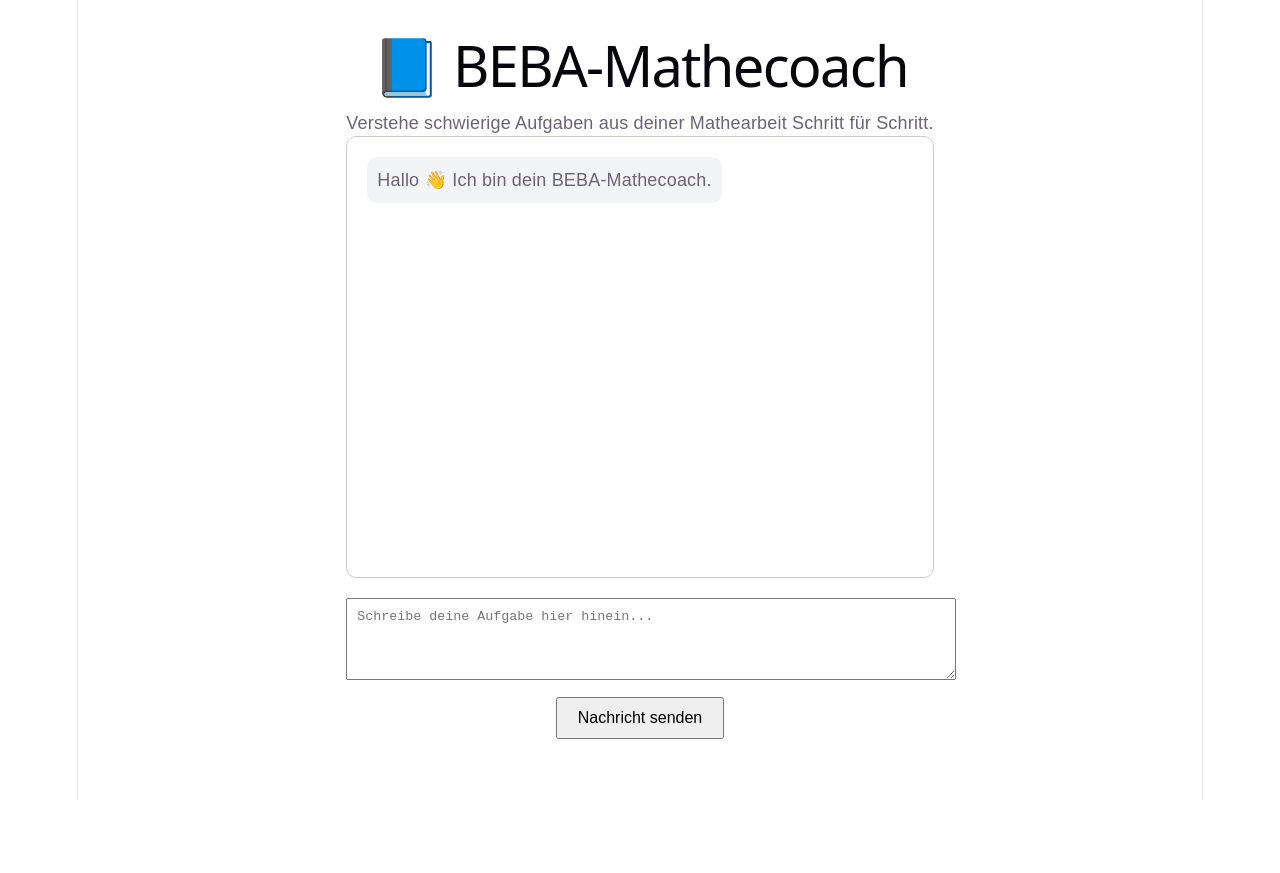
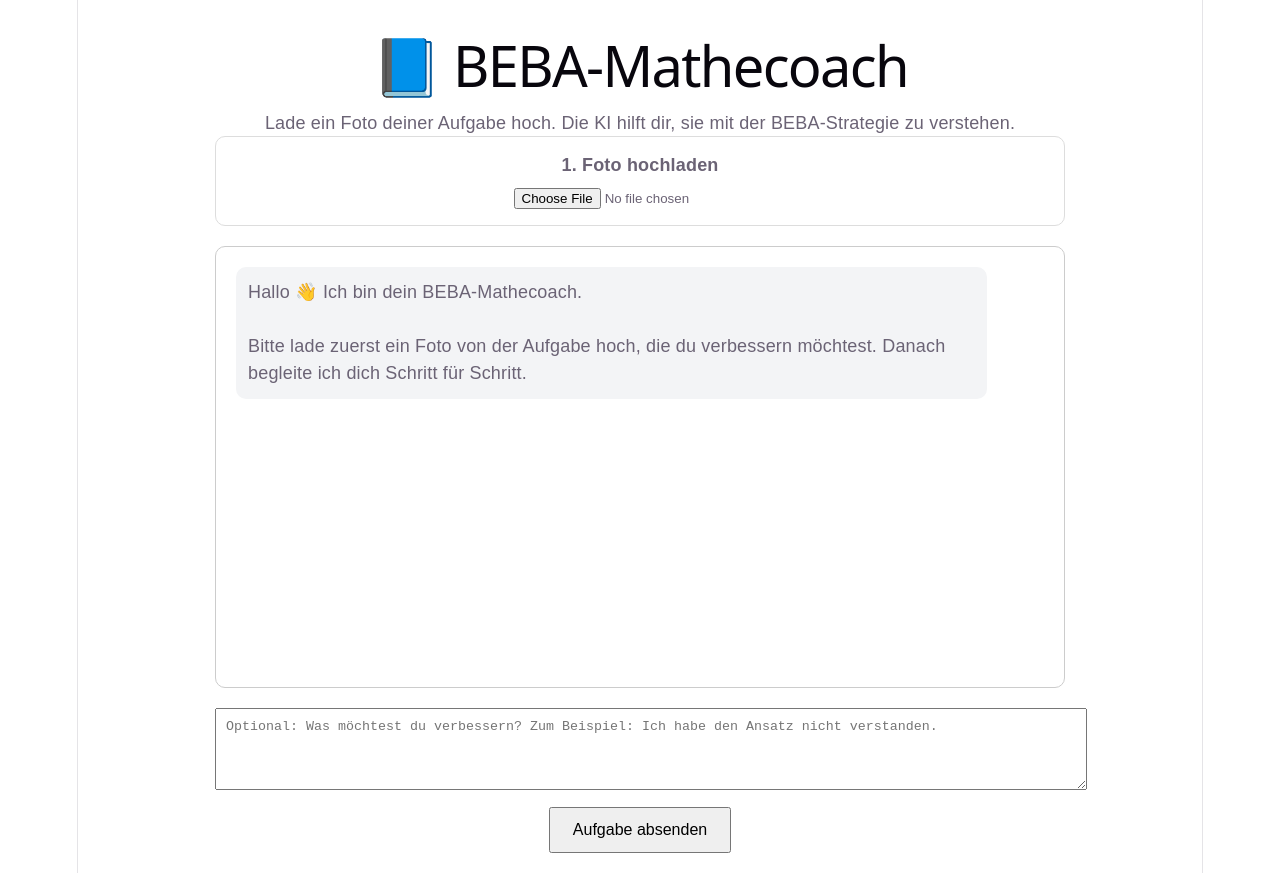
Before and after one commit to ghsgsb6csd-a11y/beba-mathe-coach, a React (Vite) app in the folder beba-mathe-coach/: page / in a window 1280 px wide. Before the commit the page ends 800 px from the top, so only its background shows below. Built offline with nearby package versions, Linux system fonts and the light colour scheme.

Commit message:
Update App.jsx

```diff
--- a/beba-mathe-coach/src/App.jsx
+++ b/beba-mathe-coach/src/App.jsx
@@ -4,39 +4,70 @@ export default function App() {
   const [messages, setMessages] = useState([
     {
       role: "assistant",
-      text: "Hallo 👋 Ich bin dein BEBA-Mathecoach."
+      text:
+        "Hallo 👋 Ich bin dein BEBA-Mathecoach.\n\nBitte lade zuerst ein Foto von der Aufgabe hoch, die du verbessern möchtest. Danach begleite ich dich Schritt für Schritt."
     }
   ]);
 
   const [input, setInput] = useState("");
+  const [image, setImage] = useState(null);
+  const [imagePreview, setImagePreview] = useState("");
 
-  async function sendMessage() {
-    if (!input.trim()) return;
+  function handleImageUpload(e) {
+    const file = e.target.files[0];
+    if (!file) return;
 
-    const currentInput = input;
+    setImage(file);
+    setImagePreview(URL.createObjectURL(file));
 
     setMessages((prev) => [
       ...prev,
       {
-        role: "user",
-        text: currentInput
-      },
-      {
         role: "assistant",
-        text: "Ich denke kurz nach..."
+        text:
+          "Super, das Foto ist ausgewählt. Schreibe jetzt kurz dazu, was du verbessern möchtest — oder klicke direkt auf „Absenden“."
       }
+    ]);
+  }
+
+  function fileToBase64(file) {
+    return new Promise((resolve, reject) => {
+      const reader = new FileReader();
+      reader.onload = () => resolve(reader.result);
+      reader.onerror = reject;
+      reader.readAsDataURL(file);
+    });
+  }
+
+  async function sendMessage() {
+    if (!input.trim() && !image) return;
+
+    const currentInput = input || "Bitte analysiere diese Matheaufgabe mit der BEBA-Strategie.";
+    const currentImage = image;
+
+    setMessages((prev) => [
+      ...prev,
+      { role: "user", text: currentInput },
+      { role: "assistant", text: "Ich schaue mir die Aufgabe an..." }
     ]);
 
     setInput("");
 
     try {
+      let imageBase64 = null;
+
+      if (currentImage) {
+        imageBase64 = await fileToBase64(currentImage);
+      }
+
       const response = await fetch("/api/chat", {
         method: "POST",
         headers: {
           "Content-Type": "application/json"
         },
         body: JSON.stringify({
-          message: currentInput
+          message: currentInput,
+          imageBase64
         })
       });
 
@@ -46,10 +77,7 @@ export default function App() {
         ...prev.slice(0, -1),
         {
           role: "assistant",
-          text:
-            data.reply ||
-            data.error ||
-            "Keine Antwort von der KI erhalten."
+          text: data.reply || data.error || "Keine Antwort erhalten."
         }
       ]);
     } catch (error) {
@@ -64,44 +92,41 @@ export default function App() {
   }
 
   return (
-    <div
-      style={{
-        fontFamily: "Arial",
-        maxWidth: "800px",
-        margin: "0 auto",
-        padding: "20px"
-      }}
-    >
+    <div style={{ fontFamily: "Arial", maxWidth: "850px", margin: "0 auto", padding: "20px" }}>
       <h1>📘 BEBA-Mathecoach</h1>
 
       <p>
-        Verstehe schwierige Aufgaben aus deiner Mathearbeit Schritt für Schritt.
+        Lade ein Foto deiner Aufgabe hoch. Die KI hilft dir, sie mit der BEBA-Strategie zu verstehen.
       </p>
 
-      <div
-        style={{
-          border: "1px solid #ccc",
-          borderRadius: "10px",
-          padding: "20px",
-          minHeight: "400px",
-          marginBottom: "20px"
-        }}
-      >
+      <div style={{ marginBottom: "20px", padding: "15px", border: "1px solid #ddd", borderRadius: "10px" }}>
+        <strong>1. Foto hochladen</strong>
+        <br />
+        <input type="file" accept="image/*" onChange={handleImageUpload} style={{ marginTop: "10px" }} />
+
+        {imagePreview && (
+          <div style={{ marginTop: "15px" }}>
+            <img
+              src={imagePreview}
+              alt="Hochgeladene Aufgabe"
+              style={{ maxWidth: "100%", borderRadius: "10px", border: "1px solid #ccc" }}
+            />
+          </div>
+        )}
+      </div>
+
+      <div style={{ border: "1px solid #ccc", borderRadius: "10px", padding: "20px", minHeight: "400px", marginBottom: "20px" }}>
         {messages.map((msg, index) => (
-          <div
-            key={index}
-            style={{
-              marginBottom: "15px",
-              textAlign: msg.role === "user" ? "right" : "left"
-            }}
-          >
+          <div key={index} style={{ marginBottom: "15px", textAlign: msg.role === "user" ? "right" : "left" }}>
             <div
               style={{
                 display: "inline-block",
-                padding: "10px",
+                padding: "12px",
                 borderRadius: "10px",
-                background:
-                  msg.role === "user" ? "#dbeafe" : "#f3f4f6"
+                background: msg.role === "user" ? "#dbeafe" : "#f3f4f6",
+                whiteSpace: "pre-wrap",
+                lineHeight: "1.5",
+                maxWidth: "90%"
               }}
             >
               {msg.text}
@@ -113,24 +138,13 @@ export default function App() {
       <textarea
         value={input}
         onChange={(e) => setInput(e.target.value)}
-        placeholder="Schreibe deine Aufgabe hier hinein..."
+        placeholder="Optional: Was möchtest du verbessern? Zum Beispiel: Ich habe den Ansatz nicht verstanden."
         rows={4}
-        style={{
-          width: "100%",
-          padding: "10px",
-          marginBottom: "10px"
-        }}
+        style={{ width: "100%", padding: "10px", marginBottom: "10px" }}
       />
 
-      <button
-        onClick={sendMessage}
-        style={{
-          padding: "10px 20px",
-          fontSize: "16px",
-          cursor: "pointer"
-        }}
-      >
-        Nachricht senden
+      <button onClick={sendMessage} style={{ padding: "12px 22px", fontSize: "16px", cursor: "pointer" }}>
+        Aufgabe absenden
       </button>
     </div>
   );
```
